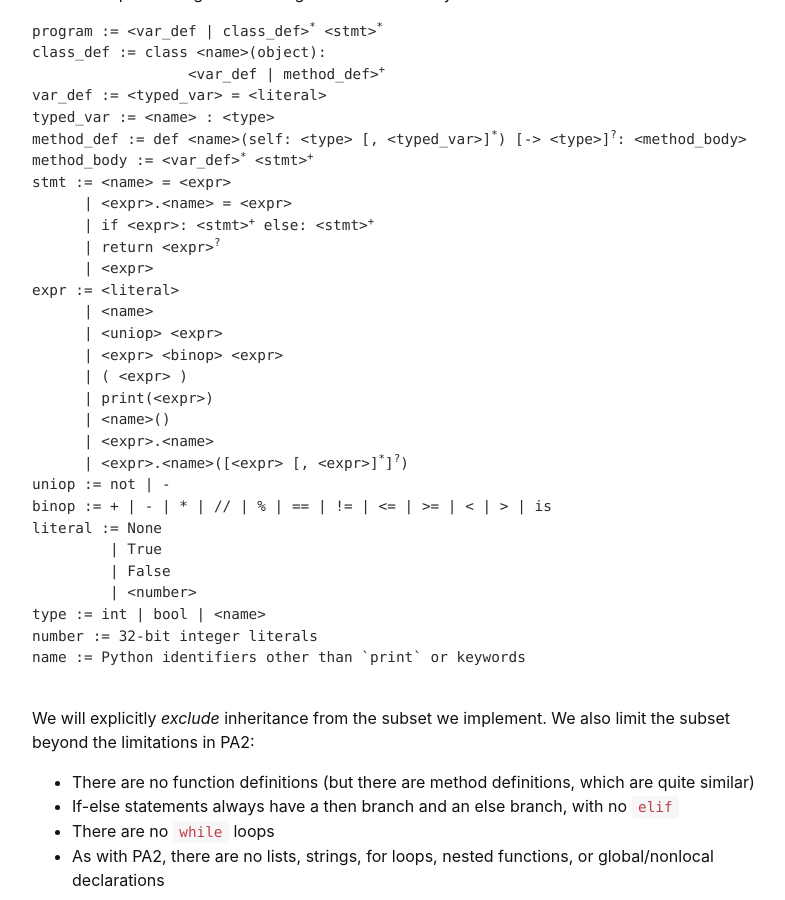
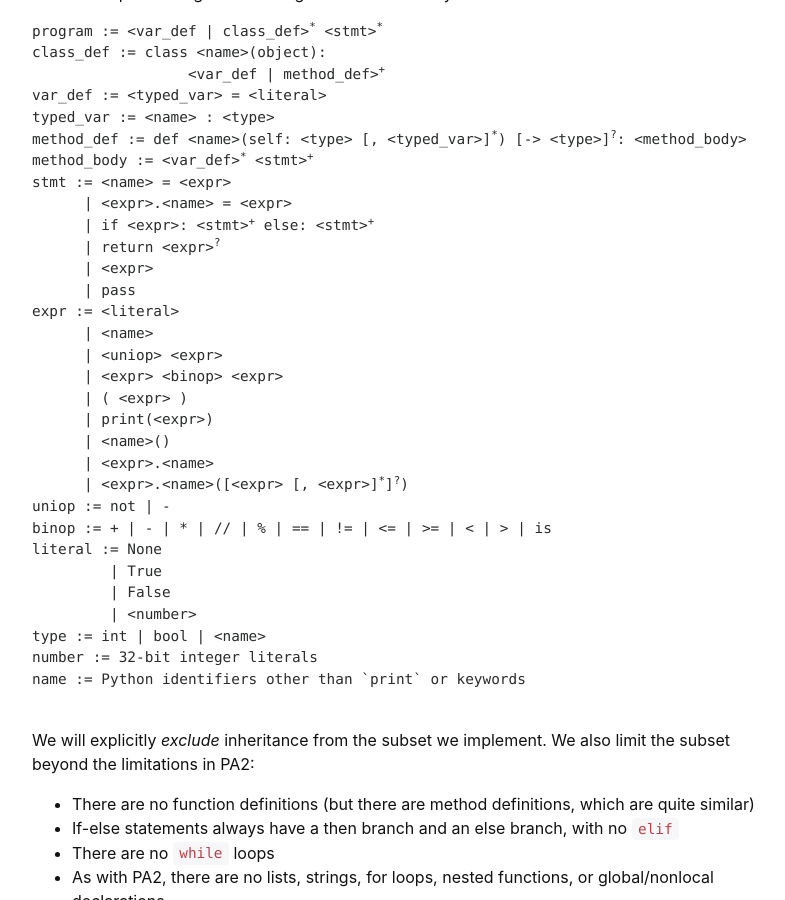
Before and after one commit to ucsd-cse231-w21/ucsd-cse231-w21.github.io, a Jekyll site: the page built from pa3/index.md, in a window 1280 px wide and 900 px high, scrolled down 600 px. Shown: the whole window, without its empty margins (243-1028 px from the left). Built offline with Jekyll 4.4.1, drawn with Linux system fonts in a browser that asks for light colours; nearby versions of some CDN libraries.

Commit message:
Update index.md

```diff
--- a/pa3/index.md
+++ b/pa3/index.md
@@ -35,6 +35,7 @@ stmt := &lt;name> = &lt;expr>
       | if &lt;expr>: &lt;stmt><sup>+</sup> else: &lt;stmt><sup>+</sup>
       | return &lt;expr><sup>?</sup>
       | &lt;expr>
+      | pass
 expr := &lt;literal>
       | &lt;name>
       | &lt;uniop> &lt;expr>
```
